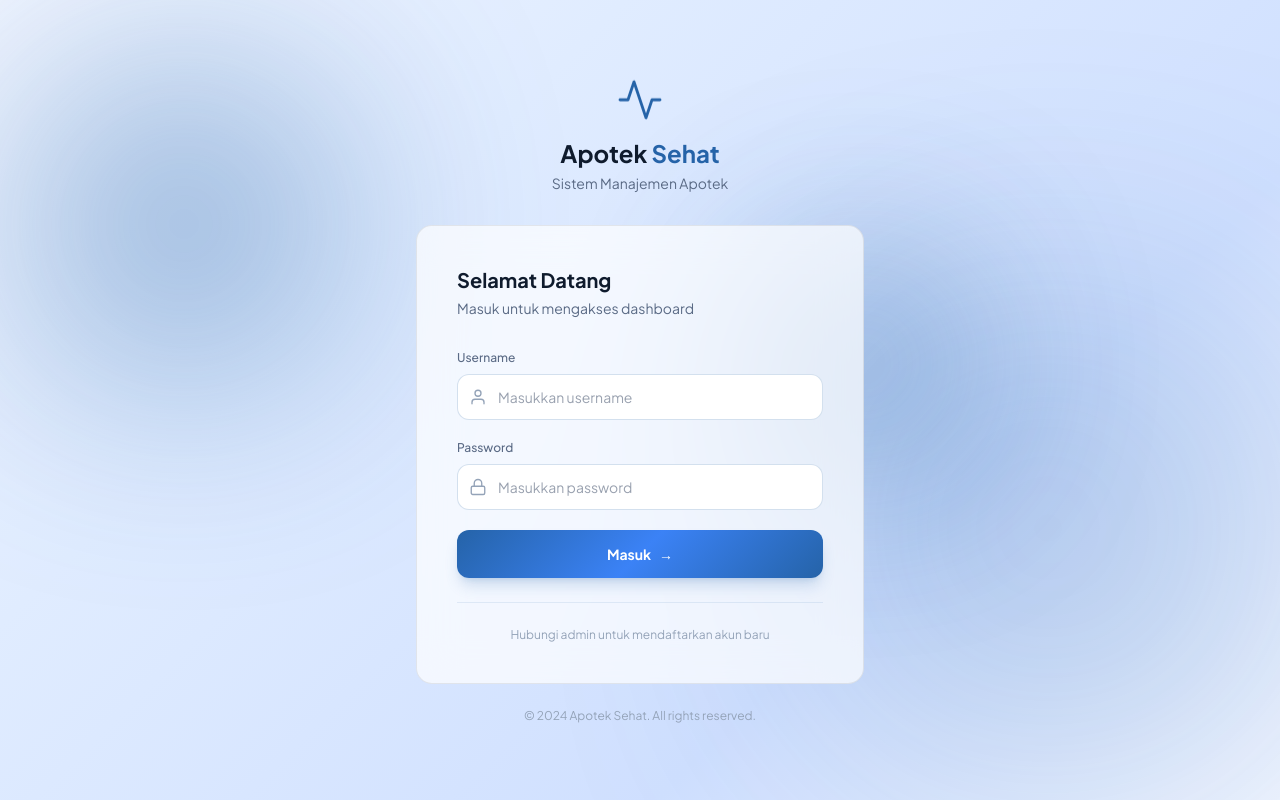
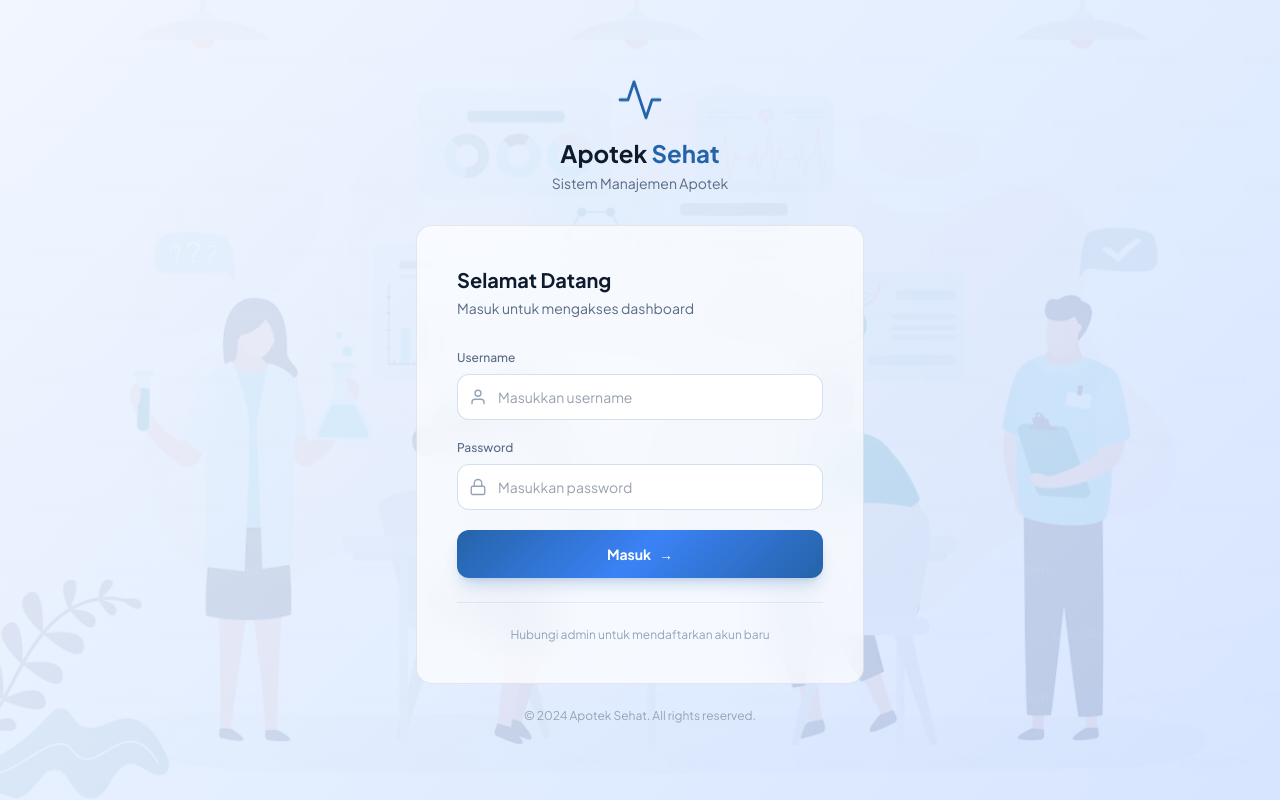
Before and after one commit to adnanadriansyah/apotek_django, a Django app: page /login/ in a window 1280 px wide. Run offline with Django 5.2, Linux system fonts and the light colour scheme; style sheets or scripts are compiled from the project's sources.

```diff
--- a/apotek/templates/login.html
+++ b/apotek/templates/login.html
@@ -19,27 +19,22 @@
     .gradient-accent {
       background: linear-gradient(135deg, #2563a8 0%, #3b82f6 50%, #2563a8 100%);
     }
-    .gradient-bg {
-      background: linear-gradient(135deg, #f0f5ff 0%, #e0ecff 30%, #d0e0ff 70%, #f0f5ff 100%);
+    .login-overlay {
+      background: linear-gradient(135deg, rgba(240,245,255,0.92) 0%, rgba(224,236,255,0.88) 50%, rgba(208,224,255,0.85) 100%);
     }
     @keyframes float {
       0%, 100% { transform: translateY(0px); }
       50% { transform: translateY(-15px); }
     }
-    @keyframes pulse-glow {
-      0%, 100% { opacity: 0.3; }
-      50% { opacity: 0.6; }
-    }
     .animate-float { animation: float 6s ease-in-out infinite; }
-    .animate-glow { animation: pulse-glow 4s ease-in-out infinite; }
   </style>
 </head>
-<body class="gradient-bg min-h-screen flex items-center justify-center p-4 relative overflow-hidden">
+<body class="min-h-screen flex items-center justify-center p-4 relative overflow-hidden">
 
-  <!-- Background Orbs -->
-  <div class="absolute top-20 left-10 w-72 h-72 bg-[#2563a8] rounded-full blur-[120px] opacity-12 animate-glow"></div>
-  <div class="absolute bottom-20 right-10 w-96 h-96 bg-[#2563a8] rounded-full blur-[140px] opacity-15 animate-glow" style="animation-delay: 2s;"></div>
-  <div class="absolute top-1/3 right-1/4 w-48 h-48 bg-[#2563a8] rounded-full blur-[100px] opacity-10 animate-glow" style="animation-delay: 1s;"></div>
+  <div class="absolute inset-0">
+    <img src="{% static 'images/background.avif' %}" alt="" class="w-full h-full object-cover">
+    <div class="absolute inset-0 login-overlay"></div>
+  </div>
 
   <div class="relative z-10 w-full max-w-md">
     <!-- Logo -->
```
Also changed, not shown: apotek/templates/dashboard.html (+31 -19 lines).
